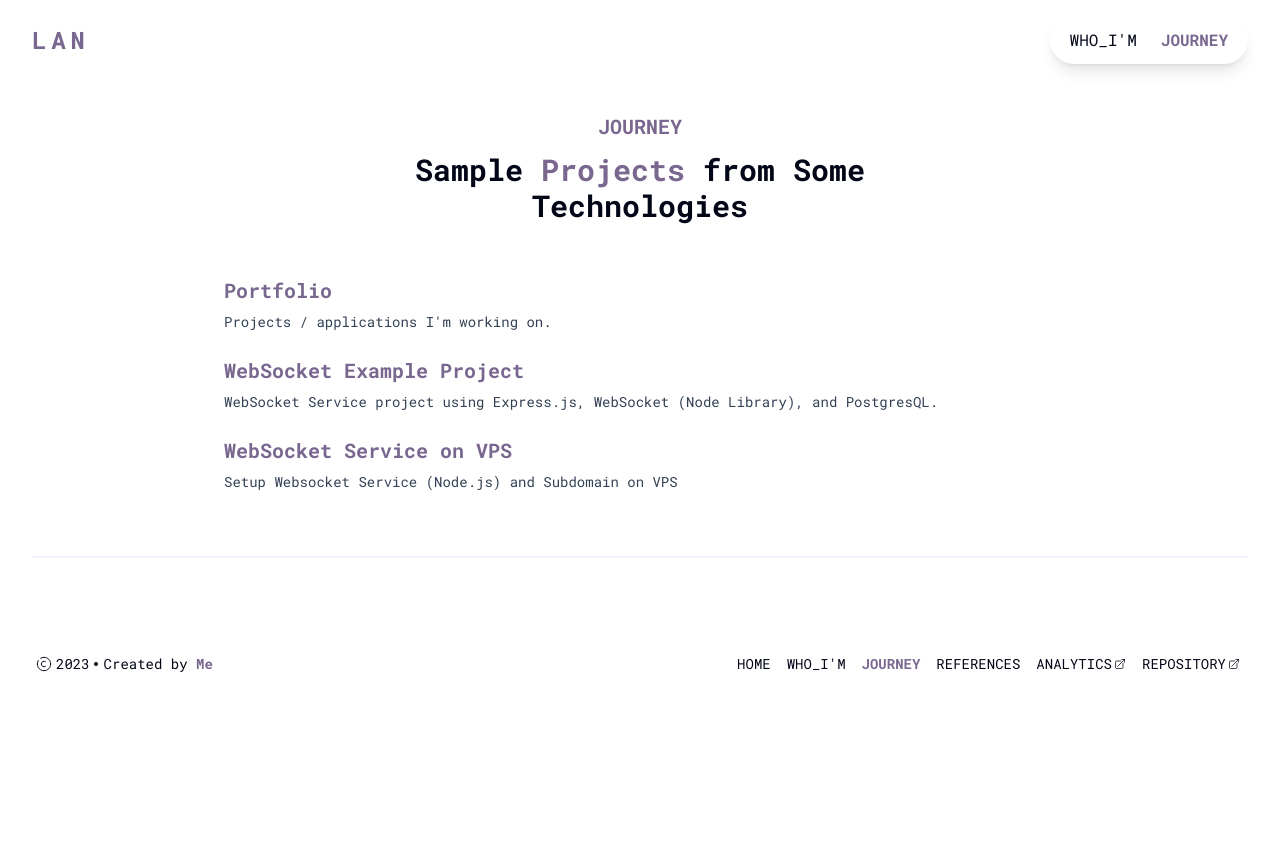
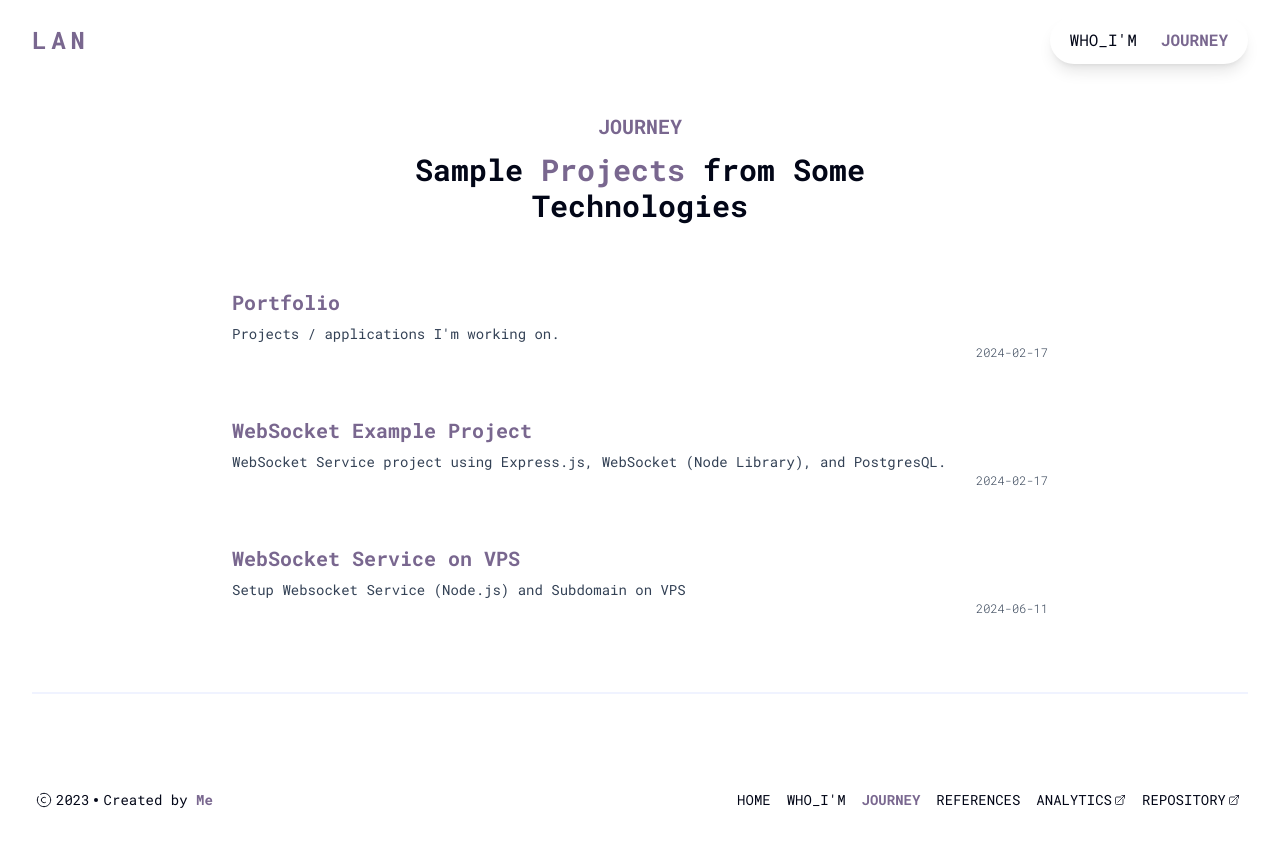
Before and after one commit to erlankurnia/erlankurnia.github.io, a Vue app: page /journey in a window 1280 px wide. Shown: the top 846 px of the page. Before the commit the page ends 800 px from the top, so only its background shows below. Built offline with nearby package versions, Linux system fonts and the light colour scheme; what vue-code-highlight would draw is missing.

Commit message:
Add journey date . .

```diff
--- a/public/data_user.json
+++ b/public/data_user.json
@@ -323,6 +323,7 @@
 				"id": "0",
 				"title": "Portfolio",
 				"description": "Projects / applications I'm working on.",
+				"date": "2024-02-17",
 				"source": {
 					"url": "https://github.com/krlan2789/apps-link",
 					"type": "github",
@@ -333,6 +334,7 @@
 				"id": "1",
 				"title": "WebSocket Example Project",
 				"description": "WebSocket Service project using Express.js, WebSocket (Node Library), and PostgresQL.",
+				"date": "2024-02-17",
 				"source": {
 					"url": "https://github.com/krlan2789/express-ws-app",
 					"type": "github",
@@ -343,6 +345,7 @@
 				"id": "2",
 				"title": "WebSocket Service on VPS",
 				"description": "Setup Websocket Service (Node.js) and Subdomain on VPS",
+				"date": "2024-06-11",
 				"source": {
 					"url": "/journey/Setup Websocket Service (Node.js) and Subdomain on VPS.md",
 					"type": "local",
--- a/src/views/JourneyView.vue
+++ b/src/views/JourneyView.vue
@@ -12,16 +12,20 @@
 					<p class="font-medium text-md text-secondary md:text-lg" v-if="dataUser.journey.description"
 						v-html="dataUser.journey.description"></p>
 				</div>
-				<div class="w-full max-w-4xl px-4 mx-auto sm:px-8">
-					<ul class="flex flex-col gap-6">
+				<div class="w-full max-w-4xl px-3 mx-auto sm:px-6">
+					<ul class="flex flex-col gap-8">
 						<li v-for="(data, index) in dataUser.journey.articles" :key="index"
-							class="flex flex-col w-full h-auto">
-							<RouterLink :to="'/article/' + data.id" class="mb-2 text-xl font-bold text-primary">
-								<h4 v-html="data.title"></h4>
+							class="flex flex-col w-full h-auto px-4 py-3 rounded-xl hover:bg-quaternary">
+							<RouterLink :to="'/article/' + data.id">
+								<div class="mb-2 text-xl font-bold text-primary">
+									<h4 v-html="data.title"></h4>
+								</div>
+								<p class="text-sm text-secondary" v-if="data.description"
+									v-html="('' + data.description).substring(0, data.description.length > 128 ? 128 : data.description.length)">
+								</p>
+								<p v-if="data.date" class="text-xs font-light text-right text-secondary">{{ data.date }}
+								</p>
 							</RouterLink>
-							<p class="text-sm text-secondary" v-if="data.description"
-								v-html="('' + data.description).substring(0, data.description.length > 128 ? 128 : data.description.length)">
-							</p>
 						</li>
 					</ul>
 				</div>
@@ -32,12 +36,22 @@
 </template>
 
 <script>
-import { inject } from "vue";
+import { inject, watchEffect } from "vue";
 
 export default {
 	name: "JourneyView",
 	setup() {
 		const { dataUser } = inject("dataUser");
+		watchEffect(() => {
+			if (dataUser?.journey?.articles != null && Array.isArray(dataUser.journey.articles)) {
+				dataUser.journey.articles.sort((a, b) => {
+					const dateA = new Date(a.date);
+					const dateB = new Date(b.date);
+					return dateA.getTime() - dateB.getTime();
+				});
+				dataUser.journey.articles.reverse();
+			}
+		});
 		return {
 			dataUser,
 		};
```
